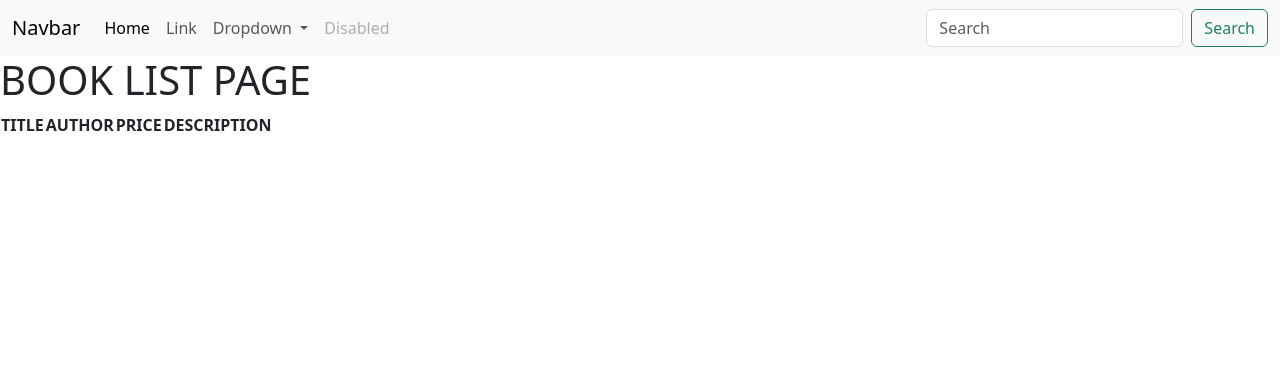
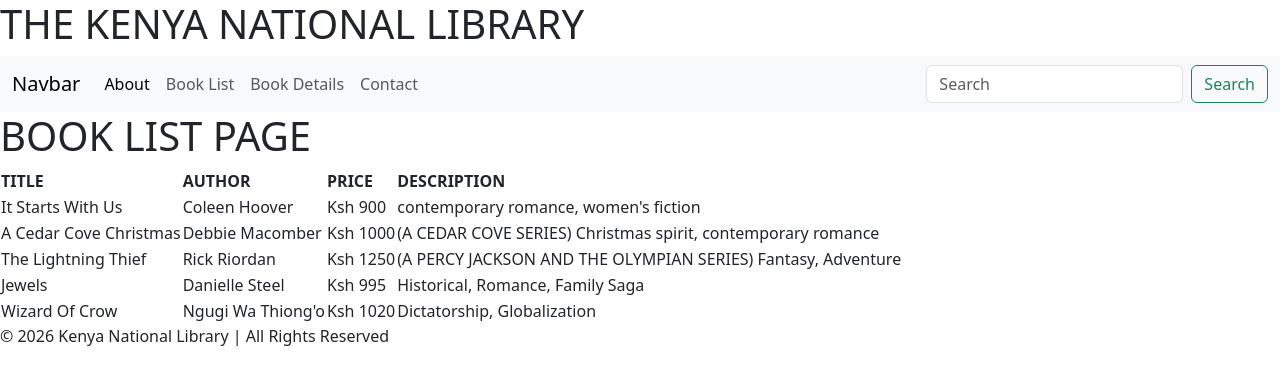
Before and after one commit to FAVOUR-hub254/django, a Django app: template add_books/templates/book_list.html in a window 1280 px wide. Shown: the top 385 px of the page. Run offline with Django 5.2, Linux system fonts and the light colour scheme; the template is opened without the code that fills it, so the values that code supplies are empty.

Commit message:
commit 3

```diff
--- /dev/null
+++ b/add_books/templates/base.html
@@ -0,0 +1,51 @@
+<!-- jinja templating -->
+<!DOCTYPE html>
+<html lang="en">
+<head>
+    <meta charset="UTF-8">
+    <title>{% block title%}{% endblock %}</title>
+  <link rel="stylesheet" href="../../static/assets/styles/bootstrap-5.3.8-dist/css/bootstrap.css">
+  <link rel="stylesheet" href="../../static/assets/styles/main.css">
+</head>
+<body>
+           <!-- PAGE MAIN -->
+<h1 class="TITLE">THE KENYA NATIONAL LIBRARY</h1>
+<nav class="navbar navbar-expand-lg bg-body-tertiary">
+  <div class="container-fluid">
+    <a class="navbar-brand" href="#">Navbar</a>
+    <button class="navbar-toggler" type="button" data-bs-toggle="collapse" data-bs-target="#navbarSupportedContent" aria-controls="navbarSupportedContent" aria-expanded="false" aria-label="Toggle navigation">
+      <span class="navbar-toggler-icon"></span>
+    </button>
+    <div class="collapse navbar-collapse" id="navbarSupportedContent">
+      <ul class="navbar-nav me-auto mb-2 mb-lg-0">
+        <li class="nav-item">
+          <a class="nav-link active" aria-current="page" href="{% url 'about'%}">About</a>
+        </li>
+        <li class="nav-item">
+          <a class="nav-link" href="{% url 'book_list'%}">Book List</a>
+        </li>
+        <li class="nav-item">
+          <a class="nav-link" href="{% url 'book_details'%}">Book Details</a>
+        </li>
+        <li class="nav-item">
+          <a class="nav-link" href="{% url 'contact'%}">Contact</a>
+        </li>
+      </ul>
+      <form class="d-flex" role="search">
+        <input class="form-control me-2" type="search" placeholder="Search" aria-label="Search"/>
+        <button class="btn btn-outline-success" type="submit">Search</button>
+      </form>
+    </div>
+  </div>
+</nav>
+
+{% block content %}
+
+{% endblock %}
+
+<footer style="">
+  <p>&copy; 2026 Kenya National Library | All Rights Reserved</p>
+</footer>
+<script src="../../static/assets/styles/bootstrap-5.3.8-dist/js/bootstrap.bundle.js"></script>
+</body>
+</html>
--- a/add_books/templates/book_list.html
+++ b/add_books/templates/book_list.html
@@ -1,87 +1,48 @@
-<!DOCTYPE html>
-<html lang="en">
-<head>
-    <meta charset="UTF-8">
-    <title>BOOK LIST</title>
-    <link rel="stylesheet" href="../../static/assets/styles/bootstrap-5.3.8-dist/css/bootstrap.css">
-</head>
-<body>
-<nav class="navbar navbar-expand-lg bg-body-tertiary">
-  <div class="container-fluid">
-    <a class="navbar-brand" href="#">Navbar</a>
-    <button class="navbar-toggler" type="button" data-bs-toggle="collapse" data-bs-target="#navbarSupportedContent" aria-controls="navbarSupportedContent" aria-expanded="false" aria-label="Toggle navigation">
-      <span class="navbar-toggler-icon"></span>
-    </button>
-    <div class="collapse navbar-collapse" id="navbarSupportedContent">
-      <ul class="navbar-nav me-auto mb-2 mb-lg-0">
-        <li class="nav-item">
-          <a class="nav-link active" aria-current="page" href="#">Home</a>
-        </li>
-        <li class="nav-item">
-          <a class="nav-link" href="#">Link</a>
-        </li>
-        <li class="nav-item dropdown">
-          <a class="nav-link dropdown-toggle" href="#" role="button" data-bs-toggle="dropdown" aria-expanded="false">
-            Dropdown
-          </a>
-          <ul class="dropdown-menu">
-            <li><a class="dropdown-item" href="#">Action</a></li>
-            <li><a class="dropdown-item" href="#">Another action</a></li>
-            <li><hr class="dropdown-divider"></li>
-            <li><a class="dropdown-item" href="#">Something else here</a></li>
-          </ul>
-        </li>
-        <li class="nav-item">
-          <a class="nav-link disabled" aria-disabled="true">Disabled</a>
-        </li>
-      </ul>
-      <form class="d-flex" role="search">
-        <input class="form-control me-2" type="search" placeholder="Search" aria-label="Search"/>
-        <button class="btn btn-outline-success" type="submit">Search</button>
-      </form>
-    </div>
-  </div>
-</nav>
+{% extends 'base.html' %}
+{% block title %}
+    book_list - Book Store
+{% endblock %}
+{% block content %}
+
 <h1 class="title">BOOK LIST PAGE</h1>
-<div id="book_list_table">
-    <table>
-    <tr>
+
+    <table id="book_list table">
+    <tr id="table_header">
         <th>TITLE</th>
         <th>AUTHOR</th>
         <th>PRICE</th>
         <th>DESCRIPTION</th>
     </tr>
-    <tr>
-        <td></td>
-        <td></td>
-        <td></td>
-        <td></td>
+    <tr class="table_content">
+        <td>It Starts With Us</td>
+        <td>Coleen Hoover</td>
+        <td>Ksh 900</td>
+        <td>contemporary romance, women's fiction</td>
     </tr>
-    <tr>
-        <td></td>
-        <td></td>
-        <td></td>
-        <td></td>
+    <tr class="table_content">
+        <td>A Cedar Cove Christmas</td>
+        <td>Debbie Macomber</td>
+        <td>Ksh 1000</td>
+        <td>(A CEDAR COVE SERIES) Christmas spirit, contemporary romance</td>
     </tr>
-    <tr>
-        <td></td>
-        <td></td>
-        <td></td>
-        <td></td>
+    <tr class="table_content">
+        <td>The Lightning Thief</td>
+        <td>Rick Riordan</td>
+        <td>Ksh 1250</td>
+        <td>(A PERCY JACKSON AND THE OLYMPIAN SERIES) Fantasy, Adventure</td>
     </tr>
-    <tr>
-        <td></td>
-        <td></td>
-        <td></td>
-        <td></td>
+    <tr class="table_content">
+        <td>Jewels</td>
+        <td>Danielle Steel</td>
+        <td>Ksh 995</td>
+        <td>Historical, Romance, Family Saga</td>
     </tr>
-    <tr>
-        <td></td>
-        <td></td>
-        <td></td>
-        <td></td>
+    <tr class="table_content">
+        <td>Wizard Of Crow</td>
+        <td>Ngugi Wa Thiong'o</td>
+        <td>Ksh 1020</td>
+        <td>Dictatorship, Globalization</td>
     </tr>
     </table>
 </div>
-</body>
-</html>
+{% endblock %}
--- a/library_management_system/settings.py
+++ b/library_management_system/settings.py
@@ -116,3 +116,6 @@
 # https://docs.djangoproject.com/en/6.0/howto/static-files/
 
 STATIC_URL = 'static/'
+STATICFILES_DIRS = [
+    BASE_DIR / 'static'
+]
--- a/library_management_system/urls.py
+++ b/library_management_system/urls.py
@@ -19,5 +19,5 @@
 
 urlpatterns = [
     path('admin/', admin.site.urls),
-    path('add_books/',include('add_books'))
+    path('add_books/',include('add_books.urls'))
 ]
```
Also changed, not shown: add_books/templates/about.html (+16 -49 lines), add_books/templates/book_details.html (+8 -47 lines), add_books/templates/contact.html (+17 -47 lines), db.sqlite3 (added), static/assets/styles/main.css (added).
